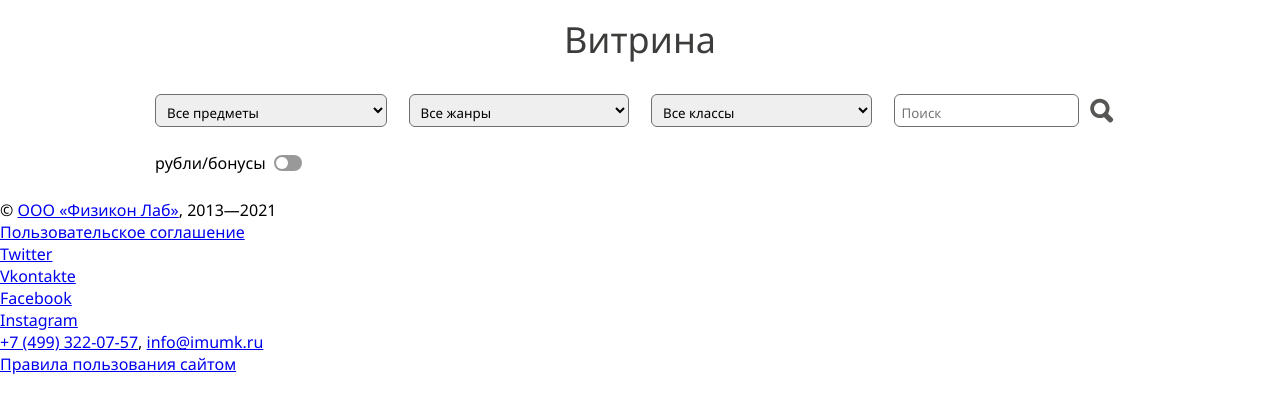
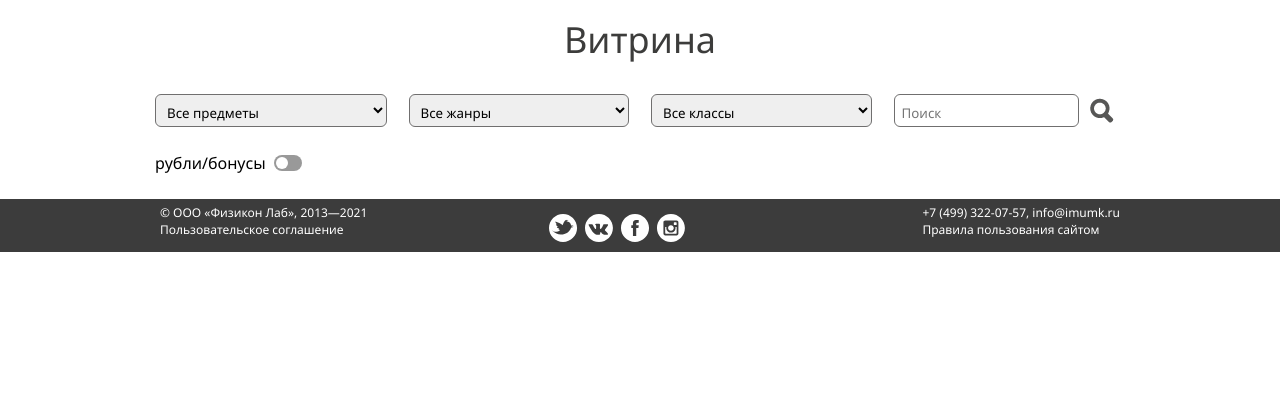
Before and after one commit to Warmelf/physicon, a plain HTML site: page index.html in a window 1280 px wide. Shown: the part 81-492 px from the top of the page. Drawn offline with Linux system fonts and the light colour scheme; no server answers.

Commit message:
add footer style

```diff
--- a/css/main.css
+++ b/css/main.css
@@ -168,7 +168,7 @@ body, button, input, select, textarea {
     margin-left: 6px;
     width: 25px;
     height: 25px;
-    background: #fff url(../src/icon-search.png) center no-repeat;
+    background: #fff url(../src/icons/icon-search.png) center no-repeat;
     border: none;
     outline: none;
     cursor: pointer;
@@ -299,3 +299,45 @@ body, button, input, select, textarea {
 .card-price:hover {
     background-color: #00aee6;
 }
+
+.footer__wrapper {
+    background: #3c3c3c;
+}
+
+.footer {
+    margin: 0 auto;
+    padding: 5px 20px;
+    max-width: 1000px;
+    display: flex;
+    justify-content: space-between;
+}
+
+.footer__information {
+    font-weight: 300;
+    font-size: 12px;
+    color: #fff;
+}
+
+.footer__information a {
+    color: #fff;
+    text-decoration: none;
+}
+
+.footer__information a:hover {
+    text-decoration: underline;
+}
+
+.footer__icons {
+    display: flex;
+    width: 20%;
+    padding-top: 10px;
+}
+
+.footer__icons-item {
+    display: flex;
+    margin-right: -30px;
+}
+
+.footer__icons-link {
+    width: 29px;
+}
--- a/index.html
+++ b/index.html
@@ -83,17 +83,33 @@
     </main>
     <footer class="footer__wrapper">
         <div class="footer">
-            <div class="footer-legal">
+            <div class="footer__information">
                 <p>&copy; <a href="http://physiconlab.ru">ООО &laquo;Физикон Лаб&raquo;</a>, 2013&mdash;2021</p>
                 <p><a rel="nofollow" href="/privacy">Пользовательское соглашение</a></p>
             </div>
-            <ul class="footer-social">
-                <li><a href="https://twitter.com/oblako_znanij" class="twitter">Twitter</a></li>
-                <li><a href="http://vk.com/oblako_znanij" class="vkontakte">Vkontakte</a></li>
-                <li><a href="https://www.facebook.com/oblakoznanij/?ref=oblako" class="facebook">Facebook</a></li>
-                <li><a href="https://www.instagram.com/oblako_znanij/" class="instagram">Instagram</a></li>
+            <ul class="footer__icons">
+                <li class="footer__icons-item">
+                    <a href="https://twitter.com/oblako_znanij" class="footer__icons-link">
+                        <img src="src/icons/icon-twitter.svg" alt="Twitter" />
+                    </a>
+                </li>
+                <li class="footer__icons-item">
+                    <a href="http://vk.com/oblako_znanij" class="footer__icons-link">
+                        <img src="src/icons/icon-vk.svg" alt="Vkontakte" />
+                    </a>
+                </li>
+                <li class="footer__icons-item">
+                    <a href="https://www.facebook.com/oblakoznanij/?ref=oblako" class="footer__icons-link">
+                        <img src="src/icons/icon-fb.svg" alt="Facebook" />
+                    </a>
+                </li>
+                <li class="footer__icons-item">
+                    <a href="https://www.instagram.com/oblako_znanij/" class="footer__icons-link">
+                        <img src="src/icons/icon-inst.svg" alt="Instagram" />
+                    </a>
+                </li>
             </ul>
-            <div class="footer-legal">
+            <div class="footer__information">
                 <p><a href="tel:+74987446757">+7 (499) 322-07-57</a>, <a href="mailto:info@imumk.ru">info@imumk.ru</a></p>
                 <p><a rel="nofollow" href="/regulations">Правила пользования сайтом</a></p>
             </div>
```
Also changed, not shown: src/icons/icon-fb.svg (added), src/icons/icon-inst.svg (added), src/icons/icon-search.png (renamed from src/icon-search.png), src/icons/icon-twitter.svg (added), src/icons/icon-vk.svg (added).
